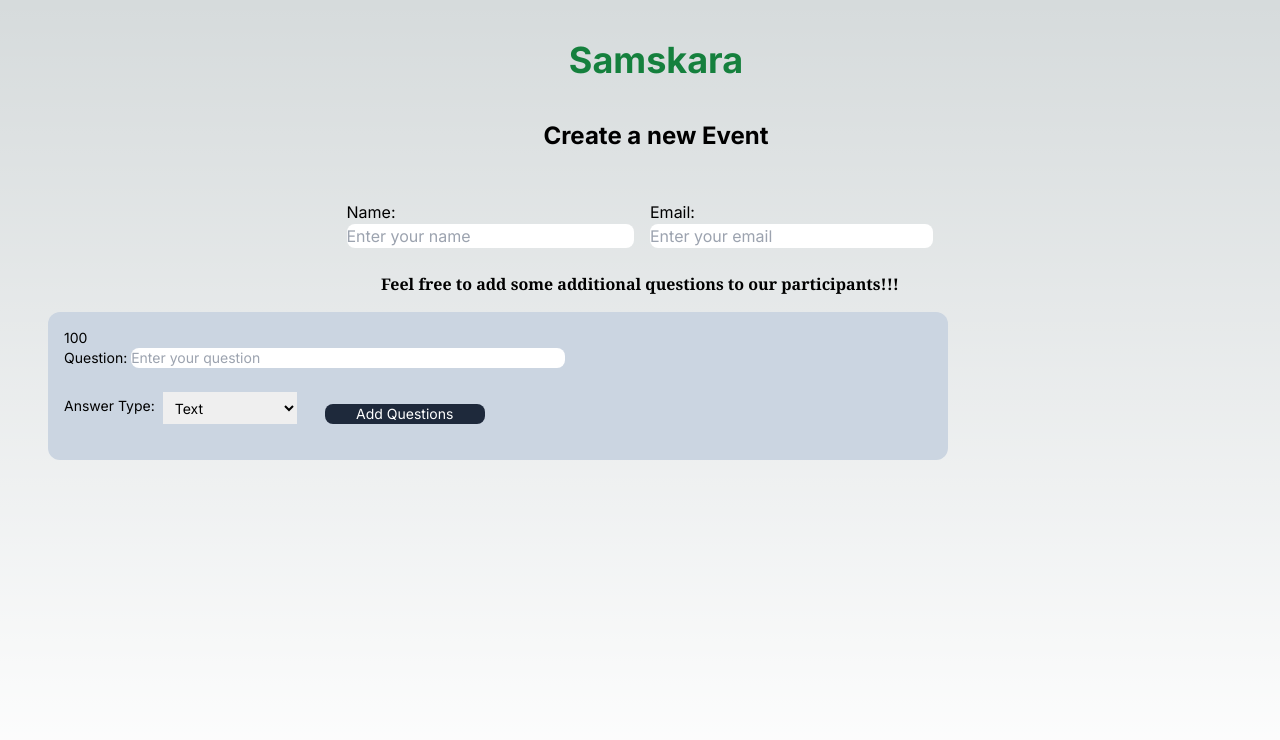
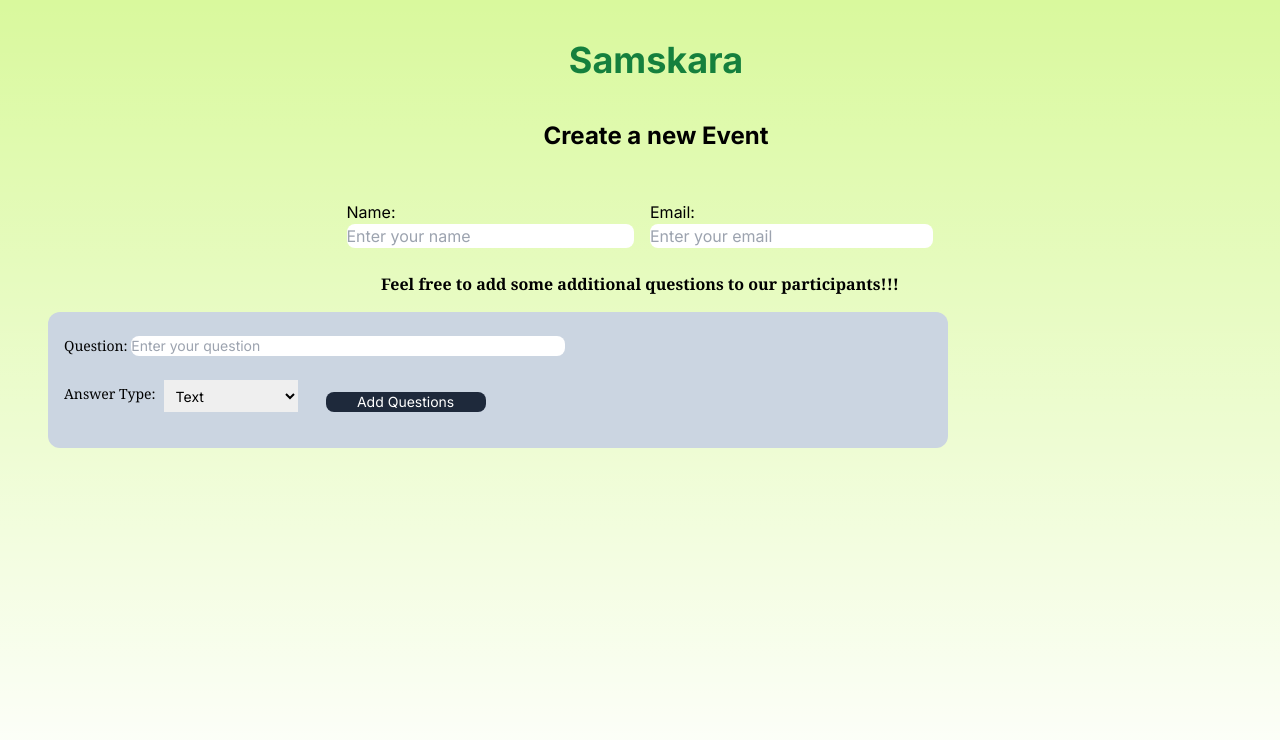
Before and after one commit to nikhilpadiyath/dragndrop-form, a Next.js app: page / in a window 1280 px wide. Shown: the top 740 px of the page. Built offline with nearby package versions, Linux system fonts and the light colour scheme.

Commit message:
Some CSS modifictions done

```diff
--- a/src/app/components/QuestionForm.js
+++ b/src/app/components/QuestionForm.js
@@ -1,15 +1,14 @@
-'use client'
-import { useState } from 'react'
 import {CSS} from '@dnd-kit/utilities'
 import { useSortable } from '@dnd-kit/sortable'
+import { useState } from 'react'
+const QuestionForm = ({index, addDiv, setAddDiv}) => {
 
-const QuestionForm = ({handleClick, addDiv, index, questions}) => {
+  const [question, setQuestion] = useState("")
+  let qList = []
 
-    const [question, setQuestion] = useState('')
 
-    const {id} = addDiv;
 
-    const { attributes,
+  const { attributes,
             listeners,
             setNodeRef,
             transform,
@@ -23,11 +22,20 @@ const QuestionForm = ({handleClick, addDiv, index, questions}) => {
                     transition
                   }
 
-    //For handling text in question fields
+  //For creating new question fields
+  function handleClick(e){
+      e.preventDefault()
+      qList=qList.push(question)
+      console.log(question)
+      setAddDiv([...addDiv, {divs:"", id:Math.floor(Math.random() * 100)}])
+
+   }
+
+
+   //For handling text in question fields
     function handleQuestion(e){
-        setQuestion(e.target.value)
-        questions.push(question)
-     }
+      setQuestion(e.target.value)
+      }
 
    return (
     <div ref= {setNodeRef}
@@ -41,10 +49,9 @@ const QuestionForm = ({handleClick, addDiv, index, questions}) => {
     <div
          className="w-3/4 p-4 m-2 bg-slate-300 rounded-xl text-sm"
          >
-          <p>{addDiv[index].id}</p>
-        <div>
-        <label htmlFor="question">Question:  </label>
-        <input className="rounded-lg w-1/2"
+        <div className="sm:flex sm:flex-col">
+        <label htmlFor="question" className="font-serif">Question:  </label>
+        <input className="rounded-lg w-1/2 mt-2 sm:w-4/5"
                type="text"
                name="question"
                placeholder="Enter your question"
@@ -52,9 +59,9 @@ const QuestionForm = ({handleClick, addDiv, index, questions}) => {
                onChange={handleQuestion}
                ></input>
           </div>
-          <div className="flex space-around mt-4">
-        <label className="mt-3" htmlFor="data-type">Answer Type:  </label>
-        <select className="h-8 p-2 m-2" name="data-type" id="data-type">
+          <div className="flex space-around mt-4 sm:flex-col">
+        <label className="mt-3 font-serif" htmlFor="data-type">Answer Type:  </label>
+        <select className="h-8 sm:w-20 p-2 m-2" name="data-type" id="data-type">
             <option value="text">Text</option>
             <option value="number">Number</option>
             <option value="url">URL</option>
@@ -62,7 +69,7 @@ const QuestionForm = ({handleClick, addDiv, index, questions}) => {
             <option value="multiple-select">Multiple Select</option>
         </select>
         {addDiv.length-1 === index &&
-        (<button className="bg-slate-800 m-5 w-40 rounded-lg text-white text-sm" onClick={handleClick}>Add Questions</button>)}
+        (<button type='submit' className="bg-slate-800 m-5 w-40 rounded-lg text-white text-sm sm:text-center" onClick={handleClick}>Add Questions</button>)}
         </div>
         </div>
         </div>
--- a/src/app/globals.css
+++ b/src/app/globals.css
@@ -4,7 +4,7 @@
 
 :root {
   --foreground-rgb: 0, 0, 0;
-  --background-start-rgb: 214, 219, 220;
+  --background-start-rgb: 217, 249, 157;
   --background-end-rgb: 255, 255, 255;
 }
 
--- a/src/app/page.js
+++ b/src/app/page.js
@@ -15,21 +15,19 @@ export default function Home() {
     })
     const [addDiv, setAddDiv] = useState([{divs:"", id:100}])
 
+
+
     const {name,email} = formData;
 
-    const sensors = useSensors( useSensor(MouseSensor, {
+    const sensors = useSensors( useSensor(MouseSensor,{
       // Require the mouse to move by 10 pixels before activating
       activationConstraint: {
         distance: 10,
       },})
     )
 
-
-
-
-    const questions= []
-
-    const myId = 1000;
+    //For warning in console
+    const myId = 1000
 
     //For handling name and email fields
     function handleText(e){
@@ -40,12 +38,7 @@ export default function Home() {
       })
     }
 
-    //For creating new question fields
-    function handleClick(){
-        setAddDiv([...addDiv, {divs:"", id:Math.floor(Math.random() * 100)}])
-      }
-
-    function handleDragStart(e){
+     function handleDragStart(e){
       console.log("Started",e)
     }
 
@@ -55,7 +48,6 @@ export default function Home() {
       if(e.active.data.current?.sortable.containerId !== e.over?.data.current?.sortable.containerId) return
 
       setAddDiv((items) => {
-        const temp = {...addDiv}
         const oldIdx = e.active.data.current.sortable.index
         const newIdx = e.over?.data.current?.sortable.index
         console.log('Index:', oldIdx, newIdx)
@@ -111,7 +103,11 @@ export default function Home() {
       {addDiv.map((singleDiv, index)=>
        (
 
-       <QuestionForm key={addDiv[index].id}  handleClick={handleClick} addDiv={addDiv} index={index} questions={questions} />
+       <QuestionForm key={addDiv[index].id}
+                     index={index}
+                     addDiv={addDiv}
+                     setAddDiv = {setAddDiv}
+       />
 
        )
        )}
--- a/tailwind.config.js
+++ b/tailwind.config.js
@@ -13,6 +13,22 @@ module.exports = {
           'conic-gradient(from 180deg at 50% 50%, var(--tw-gradient-stops))',
       },
     },
+    screens: {
+      'sm': {'min': '300px', 'max': '480px'},
+
+
+      'md': {'min': '480px', 'max': '700px'},
+
+
+      'lg': {'min': '701px', 'max': '1020px'},
+
+
+      'xl': {'min': '1021px', 'max': '1280px'},
+
+
+      '2xl': {'min': '1281px'},
+
+    },
   },
   plugins: [],
 }
```
